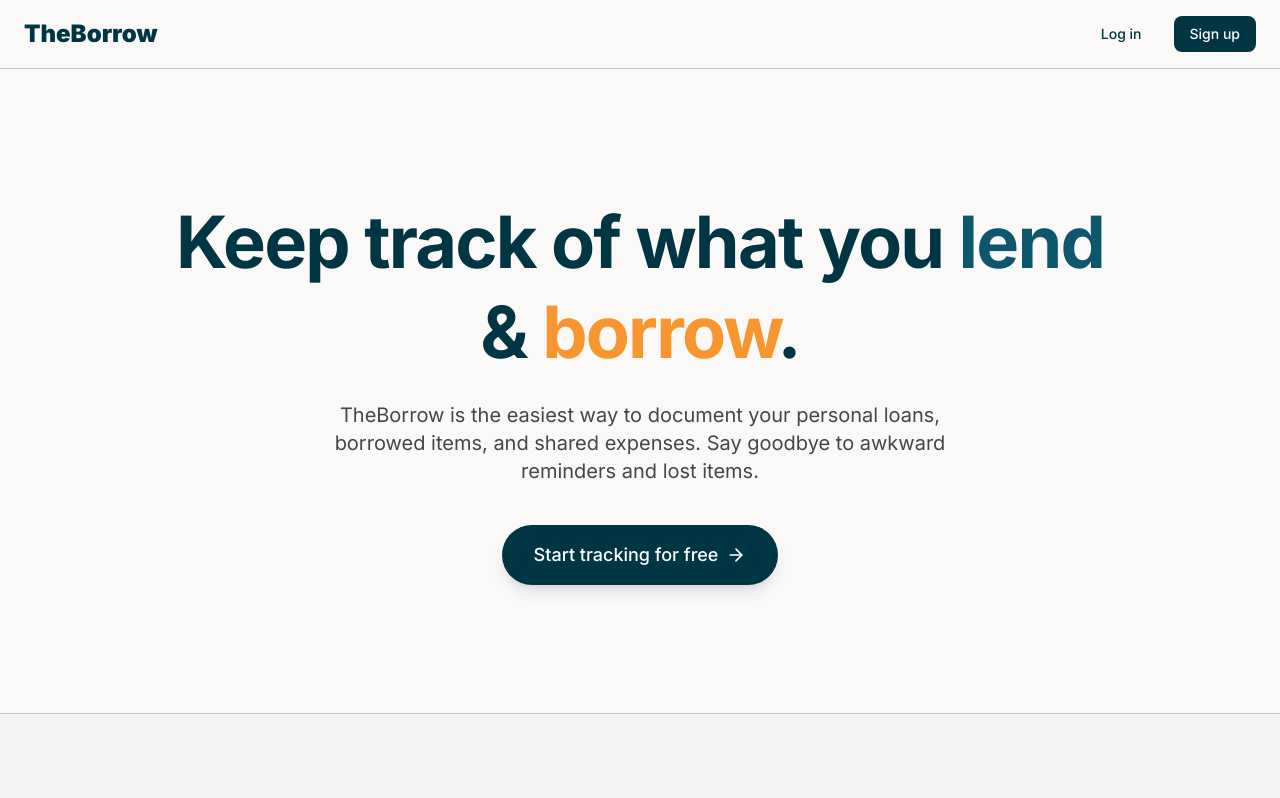
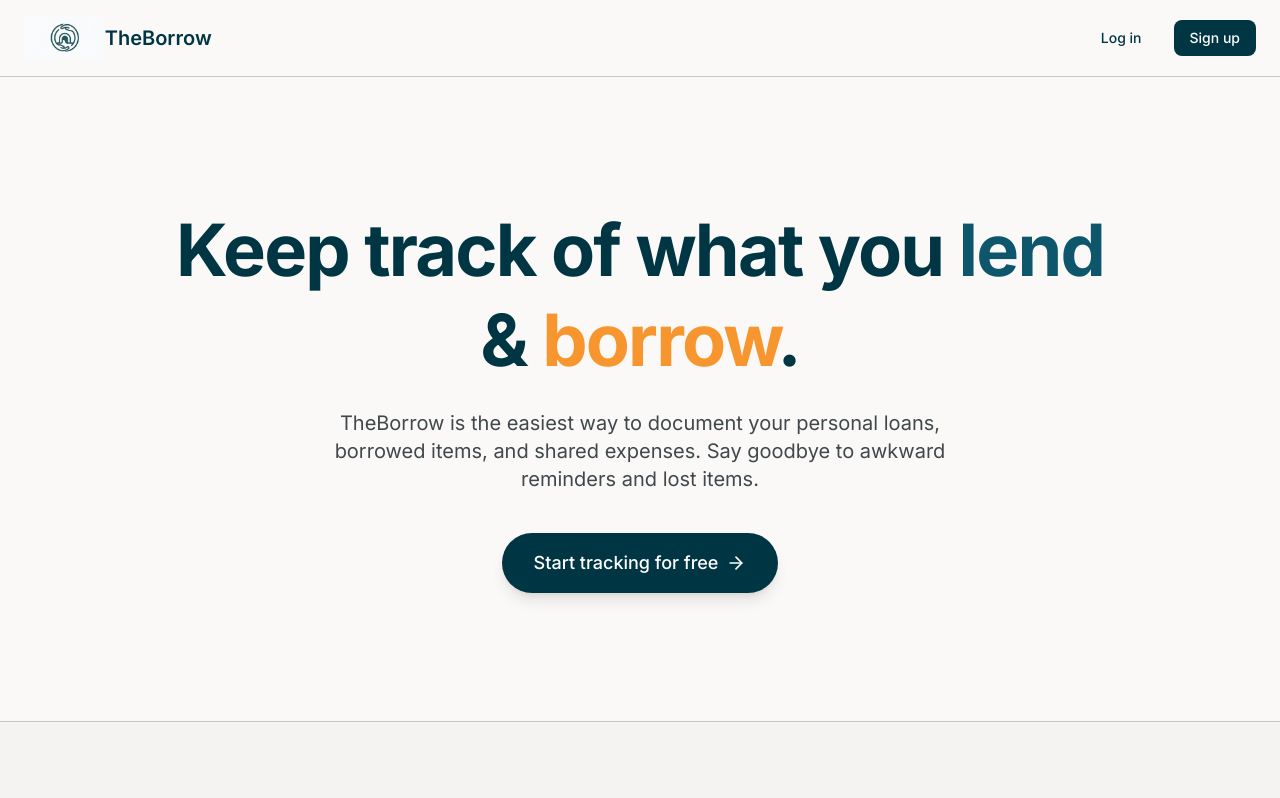
Before and after one commit to ArneSchueler/the-borrow, a Next.js app: page / in a window 1280 px wide. Shown: the top 798 px of the page. Built offline with nearby package versions, Linux system fonts and the light colour scheme.

Commit message:
Refactor layout and landing page components; update metadata for TheBorrow app, including title, description, and logo integration in the header for improved branding and user experience.

```diff
--- a/app/layout.tsx
+++ b/app/layout.tsx
@@ -1,33 +1,22 @@
 import type { Metadata } from "next";
-import { Inter, Geist_Mono } from "next/font/google";
-import "./globals.css";
-
-const inter = Inter({
-  variable: "--font-sans",
-  subsets: ["latin"],
-});
-
-const geistMono = Geist_Mono({
-  variable: "--font-geist-mono",
-  subsets: ["latin"],
-});
+import "./globals.css"; // Assuming you have a global CSS file
 
 export const metadata: Metadata = {
-  title: "Create Next App",
-  description: "Generated by create next app",
+  title: "TheBorrow",
+  description: "Keep track of what you lend & borrow.",
+  icons: {
+    icon: "../public/theBorrow-logo.png", // Path to your favicon
+  },
 };
 
 export default function RootLayout({
   children,
-}: Readonly<{
+}: {
   children: React.ReactNode;
-}>) {
+}) {
   return (
-    <html
-      lang="en"
-      className={`${inter.variable} ${geistMono.variable} h-full antialiased`}
-    >
-      <body className="min-h-full flex flex-col">{children}</body>
+    <html lang="en">
+      <body>{children}</body>
     </html>
   );
 }
--- a/app/page.tsx
+++ b/app/page.tsx
@@ -4,9 +4,16 @@ import { ArrowRight, ShieldCheck, Repeat, BellRing } from "lucide-react";
 export default function LandingPage() {
   return (
     <div className="min-h-screen bg-[#faf9f8] flex flex-col text-[#1a1c1c]">
-      {/* Header */}
+      {/* Header with Logo */}
       <header className="sticky top-0 z-50 flex items-center justify-between px-6 py-4 border-b border-[#c0c8cb] bg-[#faf9f8]/90 backdrop-blur-md">
-        <div className="text-2xl font-black text-[#003644]">TheBorrow</div>
+        <Link href="/" className="flex -gap-2 items-center">
+          <img
+            src="/theBorrow-logo.png"
+            alt="TheBorrow Logo"
+            className="h-10 md:h-11"
+          />
+          <span className="text-title-md text-primary">TheBorrow</span>
+        </Link>
         <div className="flex items-center gap-2 md:gap-4">
           <Link
             href="/login"
```
